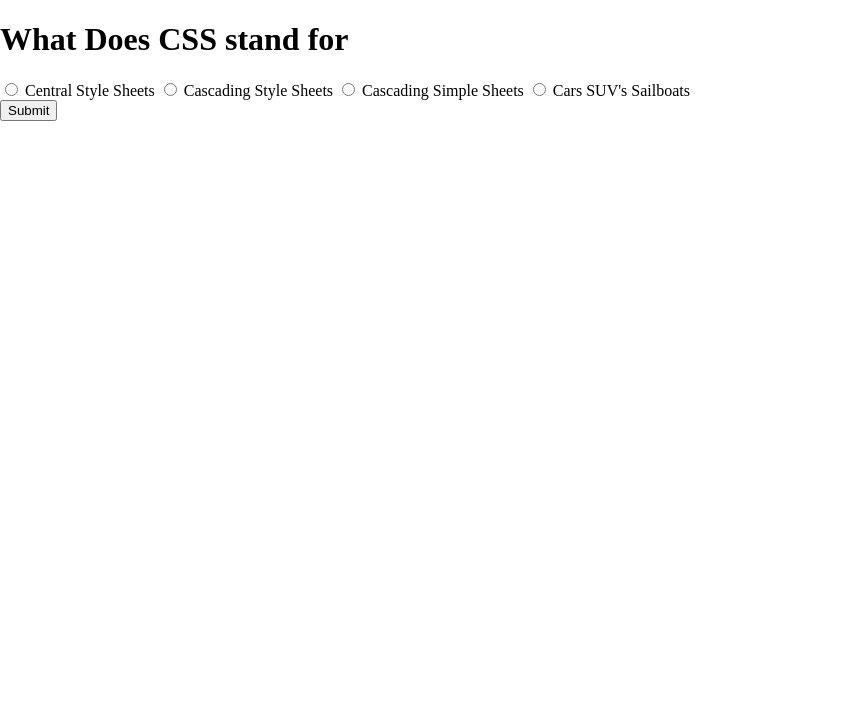
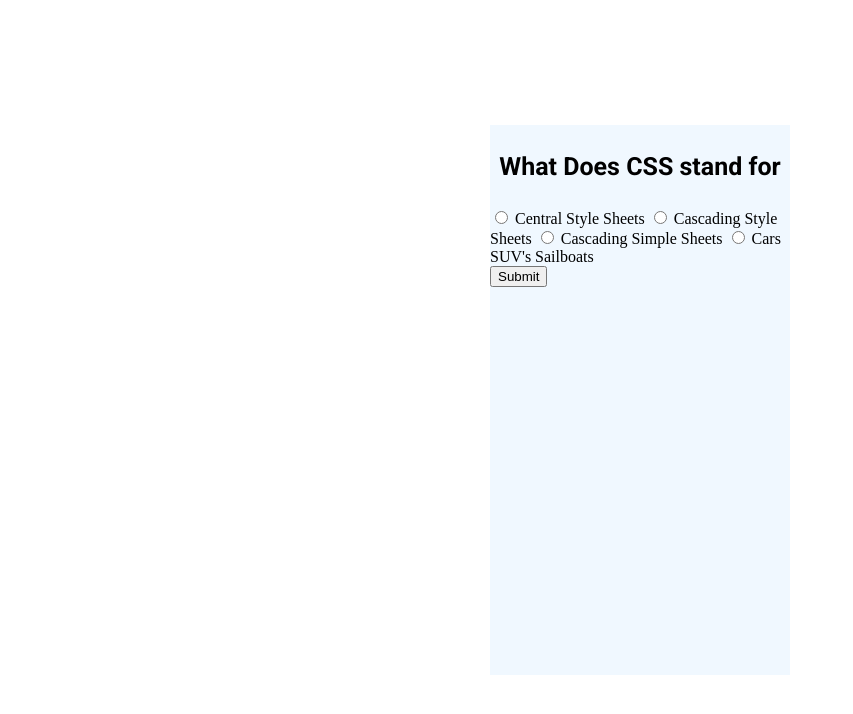
Before and after one commit to Ameer2000Mzori/Quiz-App, a website built with webpack: page src/index.html in a window 1280 px wide. Shown: the whole page, without its empty margins (0-853 px from the left). Built offline with nearby package versions, Linux system fonts and the light colour scheme.

Commit message:
added colors and styling to the project

```diff
--- a/src/style.scss
+++ b/src/style.scss
@@ -3,7 +3,44 @@
 $fontOne: "Roboto", sans-serif;
 $fontTwo: "Silkscreen", sans-serif;
 
+$colorOne: #faeed1;
+$colorTwo: #ded0b6;
+$colorThree: #b2a59b;
+
 body {
   padding: 0;
   margin: 0;
 }
+
+.header {
+  display: flex;
+  flex-direction: column;
+  text-align: center;
+  align-items: center;
+  height: 100vh;
+  justify-content: center;
+
+  .head {
+    height: 550px;
+    width: 300px;
+    display: flex;
+    flex-direction: column;
+    text-align: start;
+    align-items: start;
+    background-color: aliceblue;
+
+    .quastion-Text-Wrap {
+      height: 15%;
+      width: 100%;
+      display: flex;
+      text-align: center;
+      align-items: center;
+      justify-content: center;
+
+      .quastion-Text {
+        font-size: 25px;
+        font-family: $fontOne;
+      }
+    }
+  }
+}
```
Also changed, not shown: src/style.css, 1 other file.
